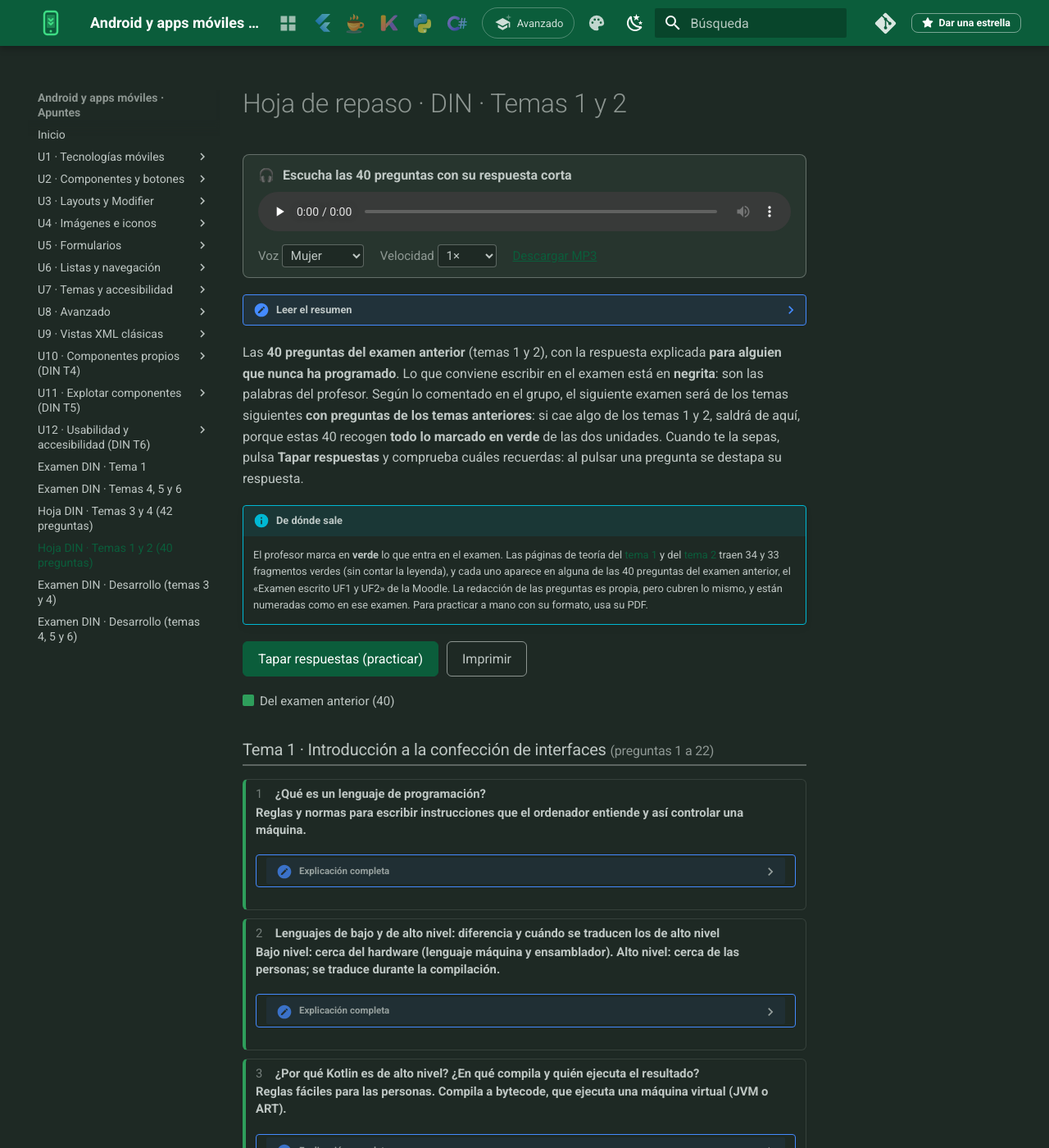
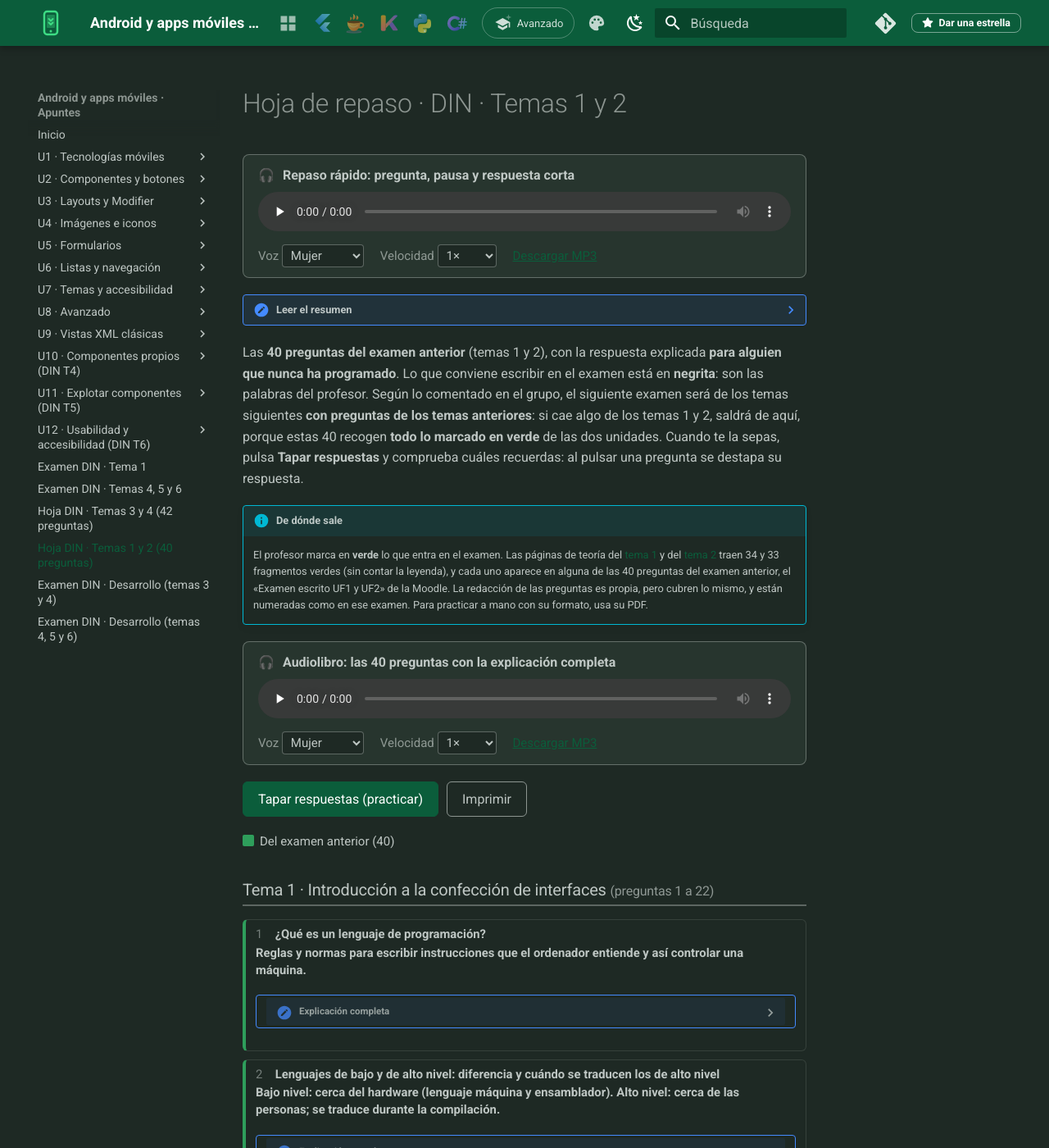
Before and after one commit to apuntes-dam/android-apuntes, an MkDocs documentation site: the page built from docs/hoja-din-t12.md, in a window 1280 px wide and 1400 px high. Shown: the whole window at 82% size. Built offline with MkDocs 1.6.1 and Material for MkDocs 9.7.7, drawn with Linux system fonts in a browser that asks for light colours; comment, search, counter and statistics services are not loaded.

Commit message:
Hoja DIN T1+T2: audiolibro con la explicación completa (3 voces) y JVM/ART dichos completos
Co-Authored-By: Claude Sonnet 5.5 <noreply@anthropic.com>

```diff
--- a/docs/hoja-din-t12.md
+++ b/docs/hoja-din-t12.md
@@ -1,6 +1,6 @@
 # Hoja de repaso · DIN · Temas 1 y 2
 
-<div class="narrador" data-slug="hoja-din-t12" data-voces="mujer:Mujer,hombre:Hombre,hombre2:Hombre 2" data-titulo="Escucha las 40 preguntas con su respuesta corta"></div>
+<div class="narrador" data-slug="hoja-din-t12" data-voces="mujer:Mujer,hombre:Hombre,hombre2:Hombre 2" data-titulo="Repaso rápido: pregunta, pausa y respuesta corta"></div>
 
 ??? note "Leer el resumen"
     Repaso de las cuarenta preguntas de los temas uno y dos. Después de cada pregunta hay una pausa: contesta tú primero y luego escucha la respuesta.
@@ -95,6 +95,8 @@ Las **40 preguntas del examen anterior** (temas 1 y 2), con la respuesta explica
     El profesor marca en **verde** lo que entra en el examen. Las páginas de teoría del [tema 1](https://revilofe.github.io/section6/u01/teoria/DI-U1.1.-IntroduccionConfeccionInterfaces/) y del [tema 2](https://revilofe.github.io/section6/u02/teoria/DI-U2.1.-ClasesYComponentes/) traen 34 y 33 fragmentos verdes (sin contar la leyenda), y cada uno aparece en alguna de las 40 preguntas del examen anterior, el «Examen escrito UF1 y UF2» de la Moodle. La redacción de las preguntas es propia, pero cubren lo mismo, y están numeradas como en ese examen. Para practicar a mano con su formato, usa su PDF.
 
 <link rel="stylesheet" href="../assets/hoja-din.css?v=e0146243">
+<div class="narrador" data-slug="hoja-din-t12-audiolibro" data-voces="mujer:Mujer,hombre:Hombre,hombre2:Hombre 2" data-titulo="Audiolibro: las 40 preguntas con la explicación completa"></div>
+
 <div class="hd hd-2p" id="hoja-din">
 <div class="hd-barra"><button class="hd-btn" id="hd-tapar" type="button">Tapar respuestas (practicar)</button><button class="hd-btn hd-sec" id="hd-imprimir" type="button">Imprimir</button></div>
 <div class="hd-leyenda"><span class="hd-lA">Del examen anterior (40)</span></div>
```
Also changed, not shown: 6 other files.
